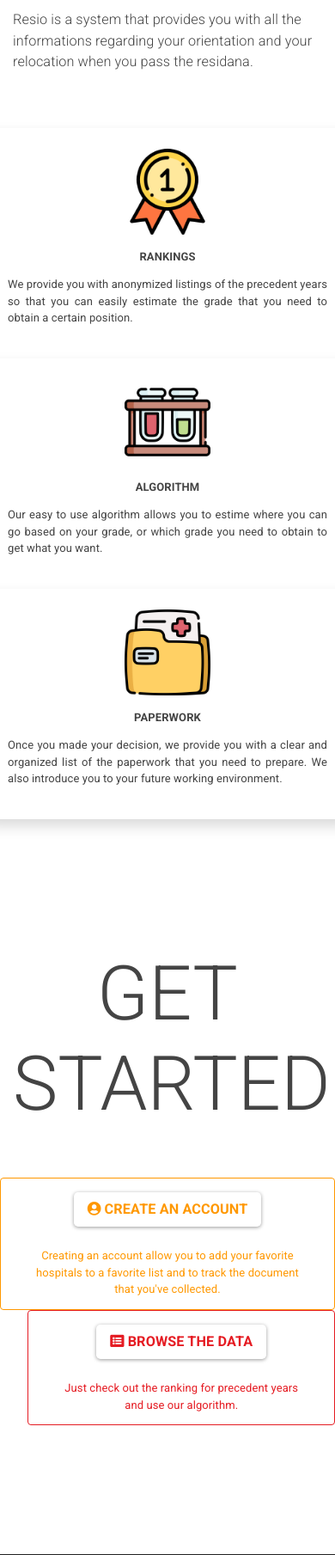
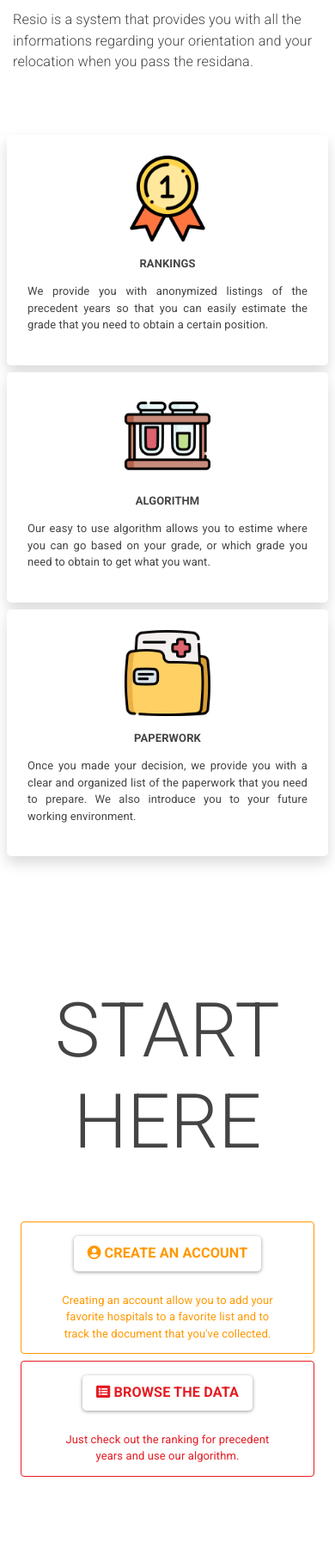
Before and after one commit to alex-run-code/resio, a Django app: page / in a window 390 px wide. Shown: the part 262-2071 px from the top of the page at 86% size. Run offline with Django 3.2, Linux system fonts and the light colour scheme; some libraries are stand-ins or nearby versions.

Commit message:
made index responsive

```diff
--- a/website/templates/website/index.html
+++ b/website/templates/website/index.html
@@ -35,18 +35,18 @@
           <p class="lead">Resio is a system that provides you with all the informations regarding your orientation and your relocation when you pass the residana.</p>
         </div>
 
-        <div class='row mt-5 justify-content-center'>
-          <div class='col-lg-3 text-center bg-light mx-auto p-4 rounded-lg shadow '>
+        <div class='row mt-5 mr-2 ml-2 justify-content-center'>
+          <div class='col-lg-3 text-center bg-light mx-auto mt-2 p-4 rounded-lg shadow '>
             <img class='feature-icon mb-3' src='{% static "/website/img/medal.png" %}'>
             <p class="font-weight-bold">RANKINGS</p>
             <p class='text-justify'>We provide you with anonymized listings of the precedent years so that you can easily estimate the grade that you need to obtain a certain position.</p>
           </div>
-          <div class='col-lg-3 text-center bg-light mx-auto p-4 rounded-lg shadow '>
+          <div class='col-lg-3 text-center bg-light mx-auto mt-2 p-4 rounded-lg shadow '>
             <img class='feature-icon mb-3' src='{% static "/website/img/test-tube.png" %}'>
             <p class="font-weight-bold">ALGORITHM</p>
             <p class='text-justify'>Our easy to use algorithm allows you to estime where you can go based on your grade, or which grade you need to obtain to get what you want.</p>
           </div>
-          <div class='col-lg-3 text-center bg-light mx-auto p-4 rounded-lg shadow '>
+          <div class='col-lg-3 text-center bg-light mx-auto mt-2 p-4 rounded-lg shadow '>
             <img class='feature-icon mb-3' src='{% static "/website/img/medical-folder.png" %}'>
             <p class="font-weight-bold">PAPERWORK</p>
             <p class='text-justify'>Once you made your decision, we provide you with a clear and organized list of the paperwork that you need to prepare. We also introduce you to your future working environment.</p>
@@ -63,15 +63,15 @@
     <div class="container">
       <div class="row">
         <div class="col-lg-8 mx-auto mb-5">
-          <h1 class='display-2' style='text-align: center;'>GET STARTED</h1>
+          <h1 class='display-2' style='text-align: center;'>START HERE</h1>
         </div>
       </div>
       <div class="row justify-content-center">
-        <div class='col-lg-4 text-center border border-warning rounded pt-3'>
+        <div class='col-lg-4 mt-2 mx-4 text-center border border-warning rounded pt-3'>
           <a href='/accounts/signup/' type="button" class="btn btn-outline-warning btn-lg"><i class="fas fa-user-circle"></i><strong> Create an account</strong></a>
           <p class='mt-4 text-center pl-4 pr-4 text-warning'>Creating an account allow you to add your favorite hospitals to a favorite list and to track the document that you've collected.</p>
         </div>
-        <div class='col-lg-4 offset-1 text-center border border-danger rounded pt-3'>
+        <div class='col-lg-4 mt-2 mx-4 text-center border border-danger rounded pt-3'>
           <a href='{% url "ranking" %}' type="button" class="btn btn-outline-danger btn-lg"><i class="fas fa-list-alt"></i><strong> Browse the data</strong></a>
           <p class='mt-4 text-center pl-4 pr-4 text-danger'>Just check out the ranking for precedent years and use our algorithm.</p>
         </div>
```
